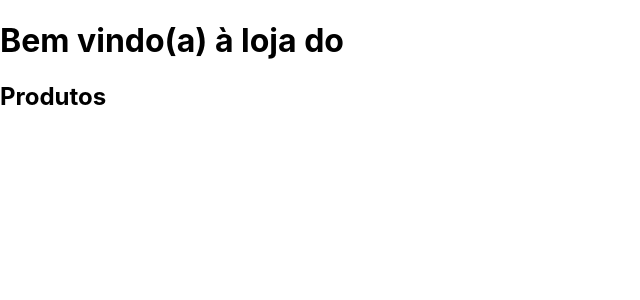
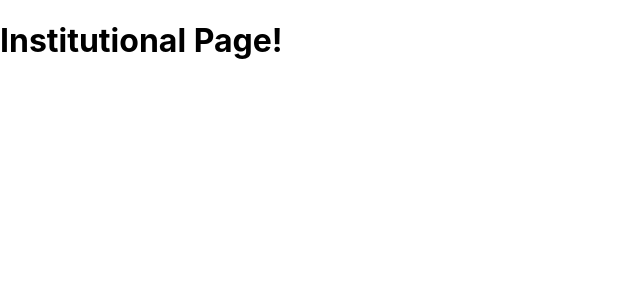
Before and after one commit to denisfelic/nextjs-wildcards-domain-test, a Next.js app: page / in a window 1280 px wide. Shown: the top 300 px of the page, without its empty margins (0-640 px from the left). Built offline with nearby package versions, Linux system fonts and the light colour scheme.

Commit message:
update index method

```diff
--- a/pages/index.tsx
+++ b/pages/index.jsx
@@ -1,6 +1,13 @@
-import type { NextPage } from 'next'
 
-const Home: NextPage = ({ fullUrl }: any) => {
+
+async function getStaticPaths() {
+  return {
+    paths: [],
+    fallback: 'blocking'
+  }
+}
+
+const Home = ({ fullUrl }) => {
 
   const data = [
     {
@@ -22,13 +29,23 @@ const Home: NextPage = ({ fullUrl }: any) => {
   ];
 
 
-  let subdomain: string = fullUrl.split('.')[0];
+  let subdomain = fullUrl.split('.')[0];
 
   let club = data.find(e => e.hostname === subdomain)
   console.log(club)
 
 
 
+  return (
+    <div >
+      {club ? <DomainPage club={club} /> : <Institutional />}
+    </div>
+  )
+}
+function Institutional() {
+  return <h1>Institutional Page!</h1>
+}
+function DomainPage({ club }) {
 
   return (
     <div >
@@ -64,6 +81,16 @@ Home.getInitialProps = async (ctx) => {
     // Client side rendering
     fullUrl = window.location.protocol + '//' + window.location.hostname + (window.location.port ? ':' + window.location.port : '')
   }
+
+  // TODO: Refactor to make get this from database
+  if (fullUrl.split('.')[0].length < 3) {
+    ctx.res.writeHead(302, { // or 301
+      Location: "http://localhost:3000/",
+
+    });
+    res.end();
+  }
+
   return { fullUrl: fullUrl }
 }
 
```
